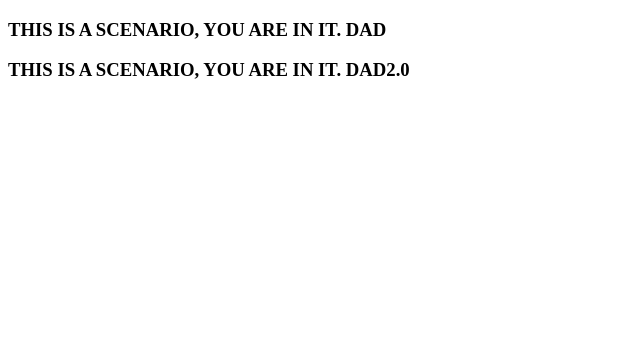
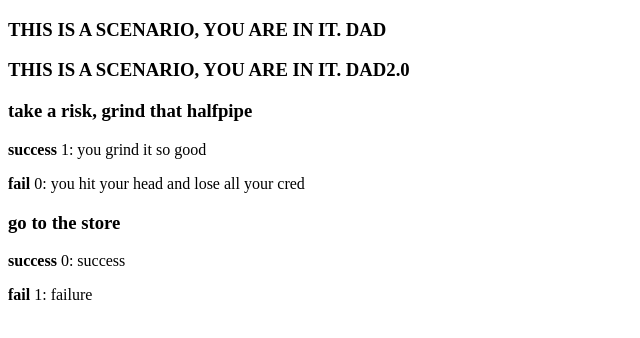
Before and after one commit to seanpierce/adventure-game, an Angular app: page /scenarios in a window 1280 px wide. Shown: the top 338 px of the page, without its empty margins (0-640 px from the left). Built offline with nearby package versions, Linux system fonts and the light colour scheme.

Commit message:
add choice model

```diff
--- /dev/null
+++ b/src/app/choice.model.ts
@@ -0,0 +1,9 @@
+export class Choice {
+  constructor(
+    public text: string, // text to display on choice button
+    public sText: string, // text to display on a success
+    public sId: string, // id of scenario to nav to on success
+    public fText: string, // text to display on fail
+    public fId: string // id of scenario to nav to on fail
+  ){}
+}
--- a/src/app/game.service.ts
+++ b/src/app/game.service.ts
@@ -11,4 +11,8 @@ export class GameService {
     return DB.scenario;
   }
 
+  allChoices() {
+    return DB.choice;
+  }
+
 }
--- a/src/app/scenario/scenario.component.html
+++ b/src/app/scenario/scenario.component.html
@@ -1 +1,6 @@
 <h3 *ngFor="let scenario of scenarios">{{scenario.text}}</h3>
+<div *ngFor="let choice of choices">
+  <h3>{{choice.text}}</h3>
+  <p><strong>success</strong> {{choice.sId}}: {{choice.sText}}</p>
+  <p><strong>fail</strong> {{choice.fId}}: {{choice.fText}}</p>
+</div>
--- a/src/app/scenario/scenario.component.ts
+++ b/src/app/scenario/scenario.component.ts
@@ -12,9 +12,11 @@ export class ScenarioComponent implements OnInit {
 
   constructor(private gameService: GameService) { }
   scenarios = [];
+  choices = [];
 
   ngOnInit() {
     this.scenarios = this.gameService.allScenarios();
+    this.choices = this.gameService.allChoices();
   }
 
 }
--- a/src/app/static-db.ts
+++ b/src/app/static-db.ts
@@ -1,8 +1,13 @@
 import { Scenario } from './scenario.model';
+import { Choice } from './choice.model';
 
 export const DB = {
   // character: [],
-  // choice: [],
+  choice: [
+  // constructor: Choice(text, sText, sId, fText, fId)
+    new Choice("take a risk, grind that halfpipe", "you grind it so good", "1", "you hit your head and lose all your cred", "0"),
+    new Choice("go to the store", "success", "0", "failure", "1")
+  ],
   scenario: [
     new Scenario("THIS IS A SCENARIO, YOU ARE IN IT. DAD"),
     new Scenario("THIS IS A SCENARIO, YOU ARE IN IT. DAD2.0")
```
